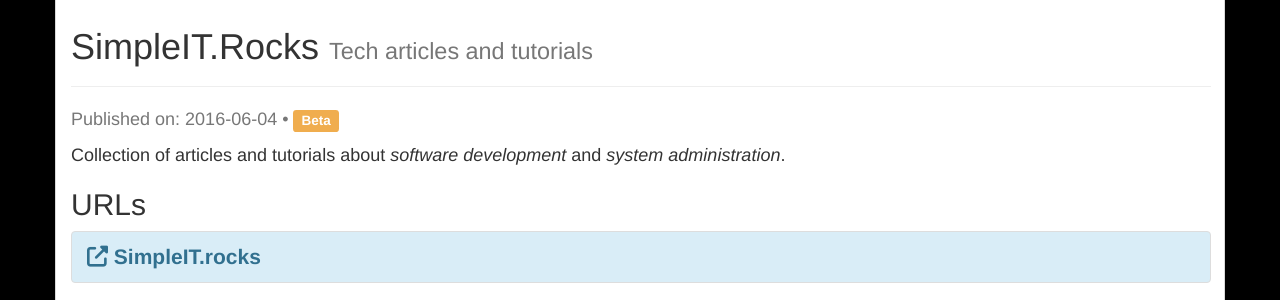
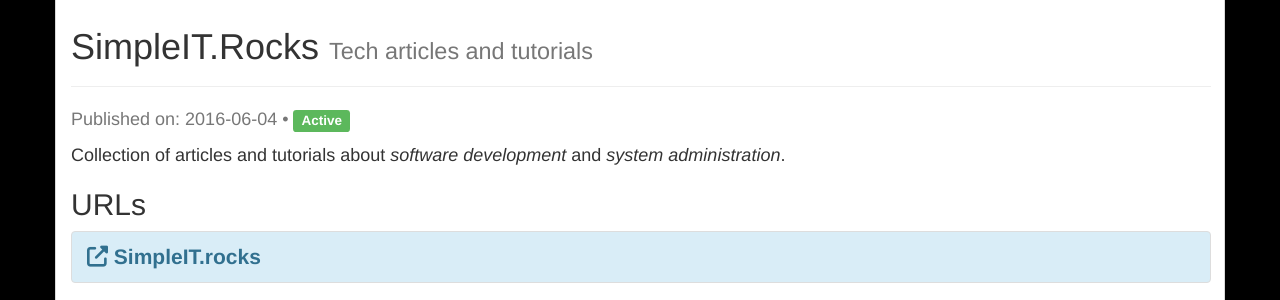
Before and after one commit to marcanuy/marcanuy.github.io, a Jekyll site: the page built from en/projects/_posts/2016-06-04-simple_it_rocks.md, in a window 1280 px wide. Shown: the part 310-610 px from the top of the page. Built offline with Jekyll 4.4.1, drawn with Linux system fonts in a browser that asks for light colours; nearby versions of some CDN libraries.

Commit message:
changed simpleit project status

```diff
--- a/en/projects/_posts/2016-06-04-simple_it_rocks.md
+++ b/en/projects/_posts/2016-06-04-simple_it_rocks.md
@@ -24,7 +24,7 @@
   - Bootstrap
   - Software-Development
   - System-Administration
-status: beta
+status: run
 ---
 
 Collection of articles and tutorials about _software development_ and _system administration_.
```
Also changed, not shown: es/proyectos/_posts/2016-06-04-simple_it_rocks.md (+1 -1 lines).
